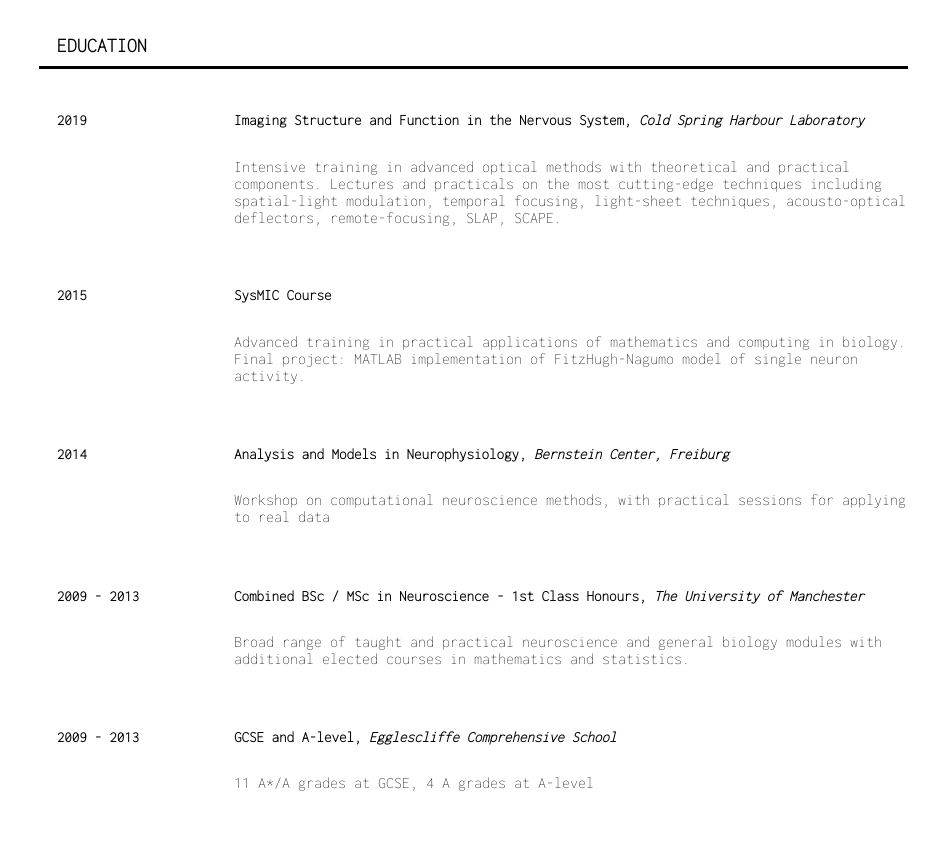
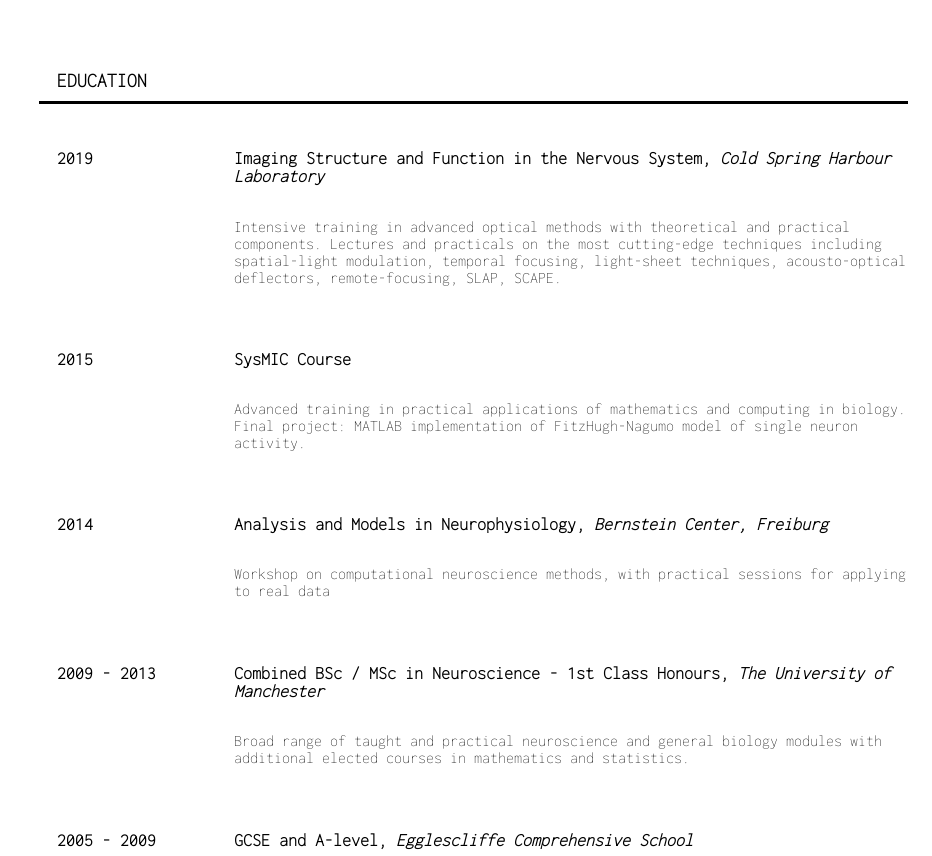
Before and after one commit to RoboDoig/RoboDoig.github.io, a plain HTML site: page index.html in a window 1280 px wide. Shown: the part 1944-2800 px from the top of the page, without its empty margins (348-1280 px from the left). Drawn offline with Linux system fonts and the light colour scheme.

Commit message:
date update

```diff
--- a/index.html
+++ b/index.html
@@ -152,7 +152,7 @@
                                 </p>
                             </div>
                             <div class="milestone-box" id="eggy">
-                                <h2>2009 - 2013</h2>
+                                <h2>2005 - 2009</h2>
                                 <h2>GCSE and A-level, <i>Egglescliffe Comprehensive School</i></h2>
                                 <p></p>
                                 <p>11 A*/A grades at GCSE, 4 A grades at A-level
--- a/style.css
+++ b/style.css
@@ -12,7 +12,7 @@ h1 {
 }
 
 h2 {
-    font-size: 15px;
+    font-size: 18px;
 }
 
 h3 {
```
